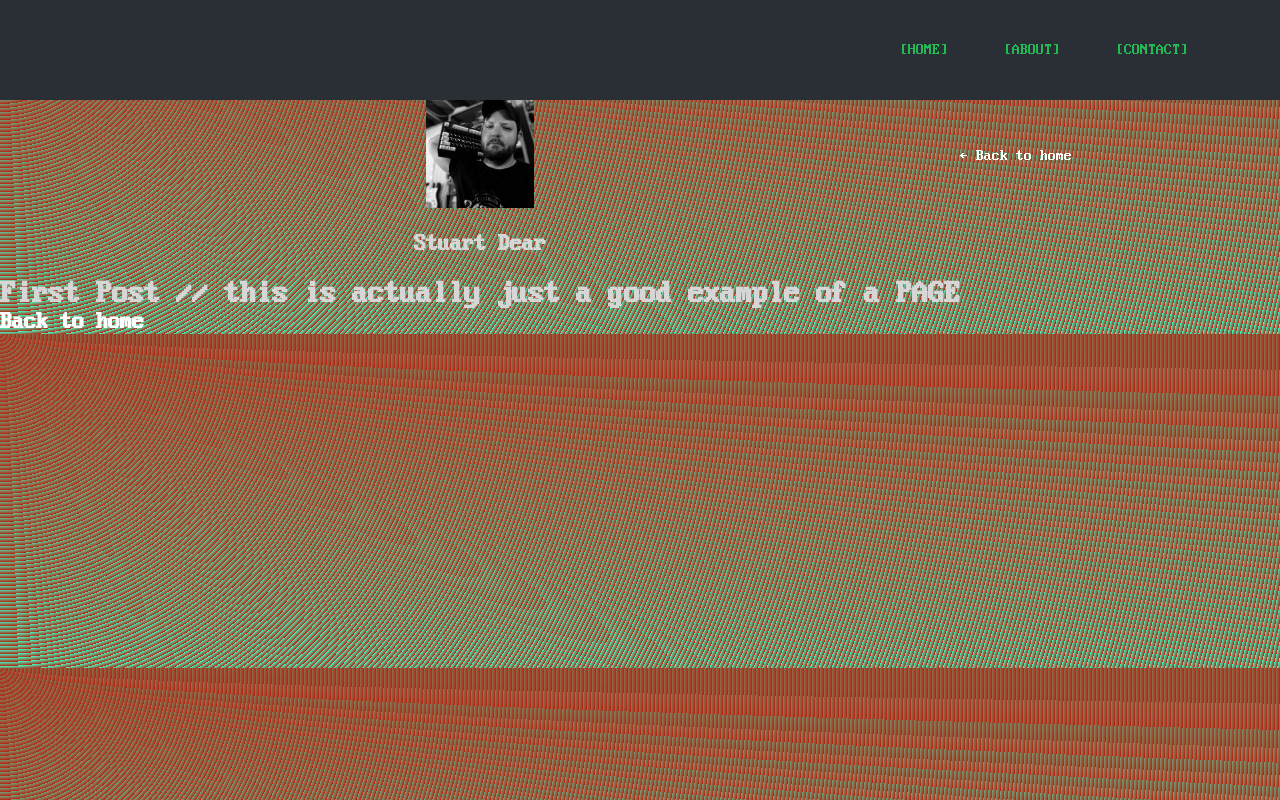
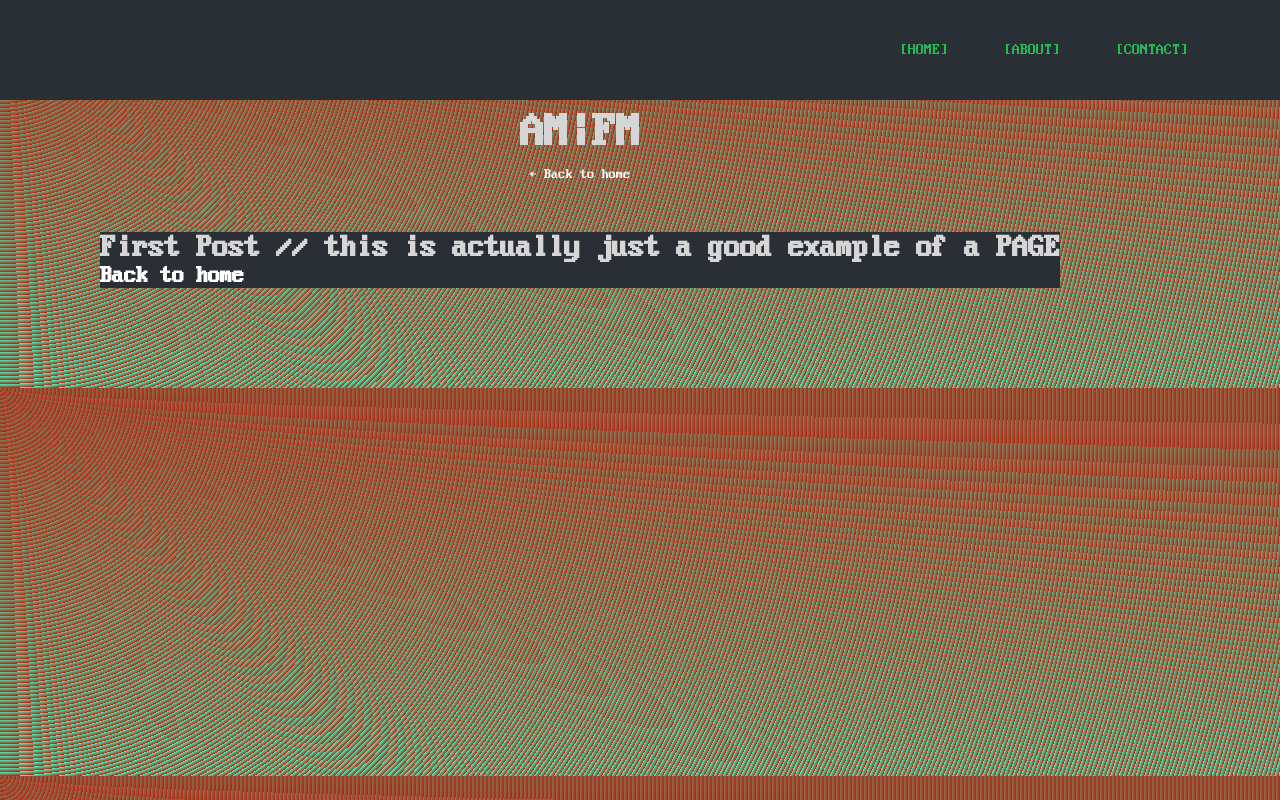
Before and after one commit to csdear/AM-FM_nextJS, a Next.js app: page /posts/first-post-deprecated in a window 1280 px wide. Built offline with nearby package versions, Linux system fonts and the light colour scheme.

Commit message:
better margins on the post page

```diff
--- a/src/components/footer/footer.module.scss
+++ b/src/components/footer/footer.module.scss
@@ -11,7 +11,6 @@ $breakpointMid: 767px;
 }
 
 .separator {
-    border: 5px white dashed;
     margin-block-start: 0px;
     margin-inline-start: 250px;
     width: 600px;
@@ -47,7 +46,6 @@ $breakpointMid: 767px;
         flex: 1;
 
         background: $charcoal;
-        border: red 1px solid;
 
         /* Displayed at the center of separator */
         left: 50%;
--- a/src/components/layout/index.tsx
+++ b/src/components/layout/index.tsx
@@ -122,10 +122,10 @@ const Layout: FC<LayoutProps> = ({ children, home }) => {
             </div>
 
           </>
-        ) : (
+        ) : (  // is blog post page.
           <>
           <div className={styles["layout__postContent"]}>
-            <Link href="/">
+            {/* <Link href="/">
               <a>
                 <Image
                   priority
@@ -136,24 +136,27 @@ const Layout: FC<LayoutProps> = ({ children, home }) => {
                   alt={name}
                 />
               </a>
-            </Link>
+            </Link> */}
             <h2 className={styles["layout__headingLg"]}>
               <Link href="/">
-                <a className={styles["layout__colorInherit"]}>{name}</a>
+                <a className={styles["layout__colorInherit"]}>AM|FM</a>
               </Link>
             </h2>
-            <main>{children}</main>
+            {!home && (
+                <div className={styles["layout__backToHome"]}>
+                  <Link href="/">
+                    <a>← Back to home</a>
+                  </Link>
+                </div>
+              )}
+            <div className={styles["layout__postMain"]}>
+              <main>{children}</main>
+            </div>
 
             </div>
           </>
         )}
-      {!home && (
-        <div className={styles["layout__backToHome"]}>
-          <Link href="/">
-            <a>← Back to home</a>
-          </Link>
-        </div>
-      )}
+
     </div>
     </div>
   )
--- a/src/components/layout/layout.module.scss
+++ b/src/components/layout/layout.module.scss
@@ -86,9 +86,10 @@ $breakpointMid: 767px;
   }
 
   &__headingLg {
+    // the header on the blog post page.
     font-size: 1.5rem;
     line-height: 1.4;
-    margin: 1rem 0;
+    // margin: 1rem 0;
   }
 
   &__subHeading {
@@ -143,16 +144,33 @@ $breakpointMid: 767px;
     align-items: center;
   }
 
+  &__postMain {
+    margin: 0px 100px 100px 100px;
+    background-color: $charcoal;
+
+    article {
+      margin: 70px 30px 30px 30px;
+    }
+
+  }
+
   &__contentBlogItems {
     // border: dashed white 3px;
   }
 
-  &__backToHome {
-    margin: 3rem 0 0;
+  &__colorInherit {
+    color: inherit;
+    font-size: 3rem;
+    margin: 0;
+    padding: 0;
   }
 
-  &__colorInherit {
-    color: inherit;
+  &__backToHome {
+    // margin: 3rem 0 0;
+    font-size: 0.9rem;
+    margin-block-end: 50px;
   }
 
+
+
 }
```
